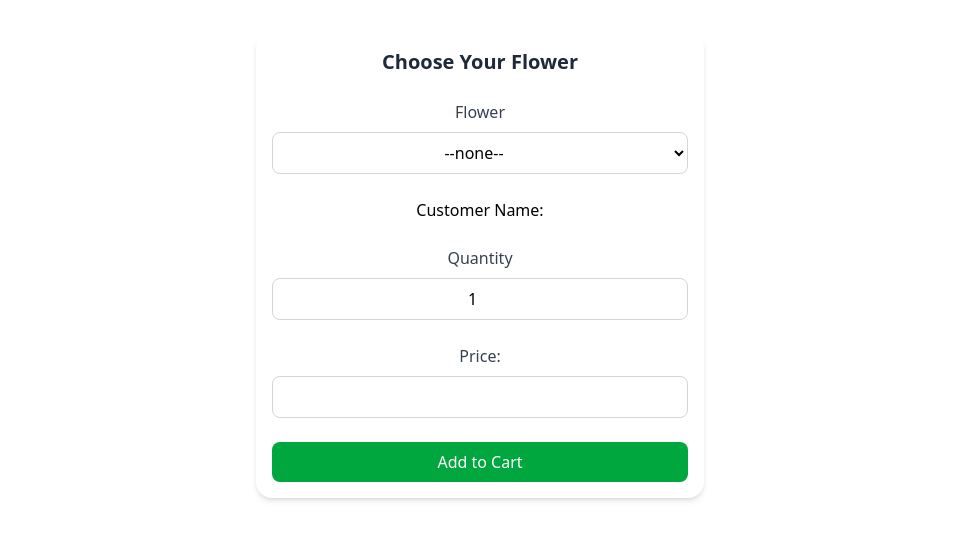
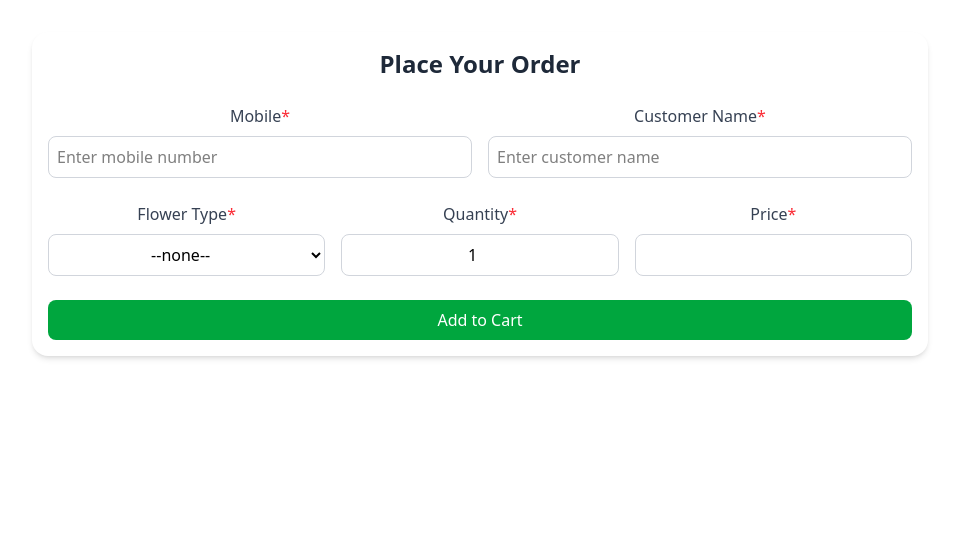
Before and after one commit to virajj27/FlowerProject, a React (Vite) app: page / in a window 1280 px wide. Shown: the top 540 px of the page, without its empty margins (160-1119 px from the left). Built offline with nearby package versions, Linux system fonts and the light colour scheme.

Commit message:
UI Changes

```diff
--- a/src/Flower.jsx
+++ b/src/Flower.jsx
@@ -3,45 +3,81 @@ import OrderSummary from "./OrderSummary";
 
 const Flower = () => {
   const flowers = [
-    { id: 1, name: "Aishwarya " },
+    { id: 1, name: "Aishwarya White" },
     { id: 2, name: "Bhagyashree" },
-    { id: 3, name: "Culcutta white" },
+    { id: 3, name: "Culcutta White" },
     { id: 4, name: "Lavender Pink" },
     { id: 5, name: "Madhuri" },
     { id: 6, name: "Meghna" },
     { id: 7, name: "Pournima" },
     { id: 8, name: "Pramila" },
     { id: 9, name: "Purple" },
-    { id: 10, name: "Scent white" },
-    { id: 11, name: "Scent yellow" },
+    { id: 10, name: "Scent White" },
+    { id: 11, name: "Scent Yellow" },
     { id: 12, name: "Suvarna" },
     { id: 13, name: "Suvidha" },
     { id: 14, name: "Shanka" },
+  ];
+
+  const customers = [
+    { mobile: 9987481238, name: "Atul N Thorat" },
+    { mobile: 7977491293, name: "Amol N Thorat" },
+    { mobile: 9665525259, name: "Amit A Thorat" },
+    { mobile: 9960078709, name: "Atish A Thorat" },
+    { mobile: 7709202071, name: "Kunal P Thorat" },
+    { mobile: 9867057131, name: "Vivek M Thorat" },
+    { mobile: 9503367666, name: "Kiran A Thorat" },
+    { mobile: 9730922432, name: "Kishor A Thorat" },
+    { mobile: 9167130742, name: "Shubham D Thorat" },
   ];
 
   const [selectedFlower, setSelectedFlower] = useState();
   const [price, setPrice] = useState("");
   const [quantity, setQuantity] = useState(1);
   const [cart, setCart] = useState([]);
+  const [customerName, setCustomerName] = useState("");
+  const [mobile, setMobile] = useState("");
   const [deliveryDate, setDeliveryDate] = useState("");
+  const [filteredCustomers, setFilteredCustomers] = useState([]);
+
+  const handleMobileChange = (e) => {
+    const input = e.target.value;
+    setMobile(input);
+
+    // Filter customers based on the input
+    if (input) {
+      const filtered = customers.filter((customer) =>
+        customer.mobile.toString().startsWith(input)
+      );
+      setFilteredCustomers(filtered);
+    } else {
+      setFilteredCustomers([]);
+    }
+  };
+
+  const handleCustomerSelect = (customer) => {
+    setMobile(customer.mobile);
+    setCustomerName(customer.name);
+    setFilteredCustomers([]);
+  };
 
   const handleAddToCart = () => {
     const validPricePattern = /^\d+(\.\d+)?$/;
-    if(!selectedFlower){
+    if (!selectedFlower) {
       alert("Please select a flower");
       return;
     }
-    if(!quantity){
+    if (!quantity) {
       alert("Please select a quantity");
       return;
     }
-    if(!validPricePattern.test(price)){
+    if (!validPricePattern.test(price)) {
       alert("Please enter a valid price eg: 12.23");
       return;
     }
 
     const parsedPrice = parseFloat(price);
-    const flower = flowers.find(f => f.id === Number(selectedFlower));
+    const flower = flowers.find((f) => f.id === Number(selectedFlower));
 
     setCart([
       ...cart,
@@ -69,18 +105,70 @@ const Flower = () => {
   };
 
   return (
-    <div className="max-w-md mx-auto p-4 bg-white rounded-2xl shadow-md space-y-6">
-      <h2 className="text-xl font-semibold text-gray-800">Choose Your Flower</h2>
+    <div className="max-w-4xl mx-auto p-4 bg-white rounded-2xl shadow-md space-y-6">
+      <h2 className="text-2xl font-semibold text-gray-800 text-center">
+        Place Your Order
+      </h2>
 
+      {/* Mobile and Customer Name - Responsive Row */}
+      <div className="grid grid-cols-1 md:grid-cols-2 gap-4">
+        {/* Mobile */}
+        <div className="space-y-2 relative">
+          <label className="block text-gray-700">
+            Mobile<span className="text-red-500">*</span>
+          </label>
+          <input
+            type="text"
+            className="w-full border border-gray-300 rounded-lg p-2"
+            value={mobile}
+            onChange={handleMobileChange}
+            placeholder="Enter mobile number"
+          />
+          {filteredCustomers.length > 0 && (
+            <ul className="absolute z-10 bg-white border border-gray-300 rounded-lg w-full mt-1 max-h-40 overflow-y-auto">
+              {filteredCustomers.map((customer) => (
+                <li
+                  key={customer.mobile}
+                  className="p-2 hover:bg-gray-100 cursor-pointer"
+                  onClick={() => handleCustomerSelect(customer)}
+                >
+                  {customer.mobile} - {customer.name}
+                </li>
+              ))}
+            </ul>
+          )}
+        </div>
+
+        {/* Customer Name */}
+        <div className="space-y-2">
+          <label className="block text-gray-700">
+            Customer Name<span className="text-red-500">*</span>
+          </label>
+          <input
+            type="text"
+            className="w-full border border-gray-300 rounded-lg p-2"
+            value={customerName}
+            onChange={(e) => setCustomerName(e.target.value)}
+            placeholder="Enter customer name"
+          />
+        </div>
+      </div>
+
+      {/* Flower Type, Quantity, and Price - Responsive Row */}
+      <div className="grid grid-cols-1 md:grid-cols-3 gap-4">
         {/* Flower Dropdown */}
         <div className="space-y-2">
-        <label className="block text-gray-700">Flower</label>
+          <label className="block text-gray-700">
+            Flower Type<span className="text-red-500">*</span>
+          </label>
           <select
             className="w-full border border-gray-300 rounded-lg p-2"
             value={selectedFlower || ""}
             onChange={(e) => setSelectedFlower(Number(e.target.value))}
           >
-          <option value="" className="text-center">--none--</option>
+            <option value="" className="text-center">
+              --none--
+            </option>
             {flowers.map((flower) => (
               <option key={flower.id} value={flower.id} className="text-center">
                 {flower.name}
@@ -88,17 +176,16 @@ const Flower = () => {
             ))}
           </select>
         </div>
-      <div className="space-y-2">
-          <label>Customer Name:</label>
-      </div>
 
         {/* Quantity Input */}
         <div className="space-y-2">
-        <label className="block text-gray-700">Quantity</label>
+          <label className="block text-gray-700">
+            Quantity<span className="text-red-500">*</span>
+          </label>
           <input
             className="w-full border border-gray-300 rounded-lg p-2 text-center"
             type="number"
-          min="1"
+            min="0"
             value={quantity}
             onChange={(e) => {
               const value = parseInt(e.target.value);
@@ -109,17 +196,20 @@ const Flower = () => {
 
         {/* Price Input */}
         <div className="space-y-2">
-        <label className="block text-gray-700">Price: {price !== "" ? `₹${price}` : ""}</label>
+          <label className="block text-gray-700">
+            Price<span className="text-red-500">*</span>{" "}
+            {price !== "" ? `₹${price}` : ""}
+          </label>
           <input
             type="text"
             inputMode="decimal"
             className="w-full border border-gray-300 rounded-lg p-2 text-center"
             value={price}
             onChange={(e) => {
-            // Always allow typing
               setPrice(e.target.value);
             }}
           />
+        </div>
       </div>
 
       {/* Add to Cart Button */}
@@ -130,7 +220,11 @@ const Flower = () => {
         Add to Cart
       </button>
 
-      <OrderSummary cart={cart} setCart={setCart} setDeliveryDate={setDeliveryDate}/>
+      <OrderSummary
+        cart={cart}
+        setCart={setCart}
+        setDeliveryDate={setDeliveryDate}
+      />
 
       {cart.length > 0 && (
         <button
--- a/src/OrderSummary.jsx
+++ b/src/OrderSummary.jsx
@@ -1,21 +1,37 @@
 import React, { useState } from "react";
-import { FontAwesomeIcon } from '@fortawesome/react-fontawesome';
-import { faTrash } from '@fortawesome/free-solid-svg-icons';
+import { FontAwesomeIcon } from "@fortawesome/react-fontawesome";
+import { faTrash } from "@fortawesome/free-solid-svg-icons";
 
-const OrderSummary= ({cart,setCart}) => {
+const OrderSummary = ({ cart, setCart }) => {
   const [deliveryDate, setDeliveryDate] = useState("");
+  const [previousRemaining, setPreviousRemaining] = useState("");
+  const [discount, setDiscount] = useState("");
+  const [amountPaid, setAmountPaid] = useState("");
+  const [balanceRemaining, setBalanceRemaining] = useState("");
 
-    const handleDelete=(deleteIndex)=>{
-        const updateCart=cart.filter((item,index)=> index!= deleteIndex)
-        setCart(updateCart)
-    }
+  const handleDelete = (deleteIndex) => {
+    const updateCart = cart.filter((item, index) => index !== deleteIndex);
+    setCart(updateCart);
+  };
+
+  const calculateBalance = () => {
+    const totalOrderAmount = cart.reduce((sum, item) => sum + item.total, 0);
+    const previous = parseFloat(previousRemaining) || 0;
+    const discountValue = parseFloat(discount) || 0;
+    const paid = parseFloat(amountPaid) || 0;
+
+    const balance = totalOrderAmount + previous - discountValue - paid;
+    setBalanceRemaining(balance.toFixed(2));
+  };
 
   return (
     <>
-            {cart.length > 0 &&
-                (
+      {cart.length > 0 && (
         <div className="mt-6">
-                        <h2 className="text-xl font-semibold mb-2">Order Summary</h2>
+          <h2 className="text-xl font-semibold mb-4 text-center md:text-left">
+            Order Summary
+          </h2>
+          <div className="overflow-x-auto">
             <table className="w-full border text-center">
               <thead>
                 <tr className="bg-gray-200">
@@ -23,12 +39,11 @@ const OrderSummary= ({cart,setCart}) => {
                   <th className="p-2 border">Qty</th>
                   <th className="p-2 border">Price</th>
                   <th className="p-2 border">Total</th>
+                  <th className="p-2 border">Action</th>
                 </tr>
               </thead>
               <tbody>
-                                {cart.map((item,index)=>{
-                                    return (
-                                    <>
+                {cart.map((item, index) => (
                   <tr key={index} className="border-t">
                     <td className="p-2 border">{item.name}</td>
                     <td className="p-2 border">{item.quantity}</td>
@@ -43,11 +58,11 @@ const OrderSummary= ({cart,setCart}) => {
                       />
                     </td>
                   </tr>
-                                    </>
-                                    )
-                                })}
+                ))}
               </tbody>
             </table>
+          </div>
+
           <div className="flex justify-center mt-4">
             <div className="bg-gray-100 border border-gray-300 rounded-lg px-4 py-2 w-fit text-right shadow-sm">
               <span className="text-lg font-semibold text-gray-700">
@@ -59,22 +74,89 @@ const OrderSummary= ({cart,setCart}) => {
             </div>
           </div>
 
+          <div className="grid grid-cols-1 md:grid-cols-2 gap-4 mt-4">
+            {/* Previous Remaining */}
+            <div>
+              <label className="block mb-1 text-gray-700 font-medium">
+                Previous Remaining
+              </label>
+              <input
+                type="text"
+                className="border border-gray-300 rounded-md px-3 py-1 w-full"
+                value={previousRemaining}
+                onChange={(e) => setPreviousRemaining(e.target.value)}
+                placeholder="Enter previous remaining amount"
+              />
+            </div>
+
+            {/* Discount */}
+            <div>
+              <label className="block mb-1 text-gray-700 font-medium">
+                Discount
+              </label>
+              <input
+                type="text"
+                className="border border-gray-300 rounded-md px-3 py-1 w-full"
+                value={discount}
+                onChange={(e) => setDiscount(e.target.value)}
+                placeholder="Enter discount amount"
+              />
+            </div>
+
+            {/* Amount Paid */}
+            <div>
+              <label className="block mb-1 text-gray-700 font-medium">
+                Amount Paid
+              </label>
+              <input
+                type="text"
+                className="border border-gray-300 rounded-md px-3 py-1 w-full"
+                value={amountPaid}
+                onChange={(e) => setAmountPaid(e.target.value)}
+                placeholder="Enter amount paid"
+              />
+            </div>
+
+            {/* Balance Remaining */}
+            <div>
+              <label className="block mb-1 text-gray-700 font-medium">
+                Balance Remaining
+              </label>
+              <input
+                type="text"
+                className="border border-gray-300 rounded-md px-3 py-1 w-full"
+                value={balanceRemaining}
+                readOnly
+                placeholder="Balance will be calculated"
+              />
+            </div>
+          </div>
+
+          {/* Calculate Button */}
+          <div className="mt-4 flex justify-center">
+            <button
+              className="bg-blue-600 text-white px-4 py-2 rounded-md"
+              onClick={calculateBalance}
+            >
+              Calculate Balance
+            </button>
+          </div>
+
           <div className="mt-4">
             <label className="block mb-1 text-gray-700 font-medium">
               Select Delivery Date
             </label>
             <input
-                            className="border border-gray-300 rounded-md px-3 py-1"
+              className="border border-gray-300 rounded-md px-3 py-1 w-full"
               type="date"
               value={deliveryDate}
-                            onChange={(e)=>setDeliveryDate(e.target.value)}
+              onChange={(e) => setDeliveryDate(e.target.value)}
             />
           </div>
         </div>
-                )
-            }
+      )}
     </>
-    )
-}
+  );
+};
 
 export default OrderSummary;
```
Lines whose indentation alone changed are shown as unchanged.
